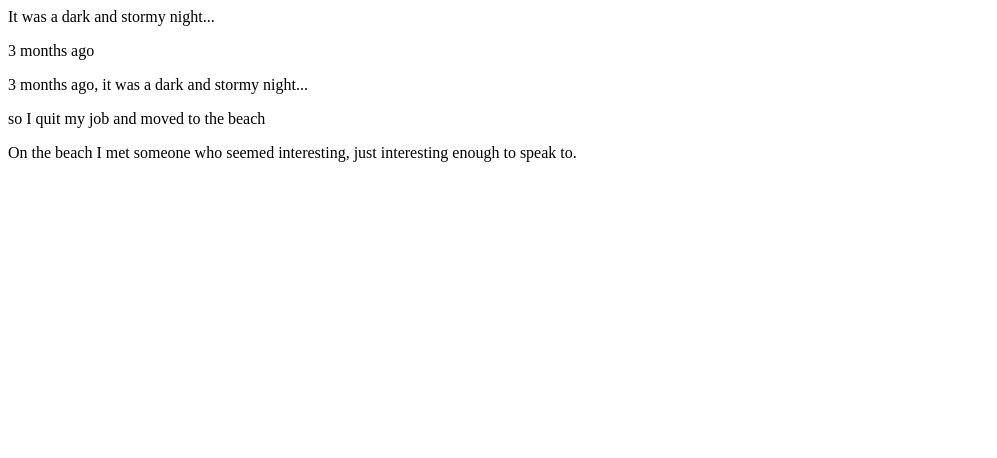
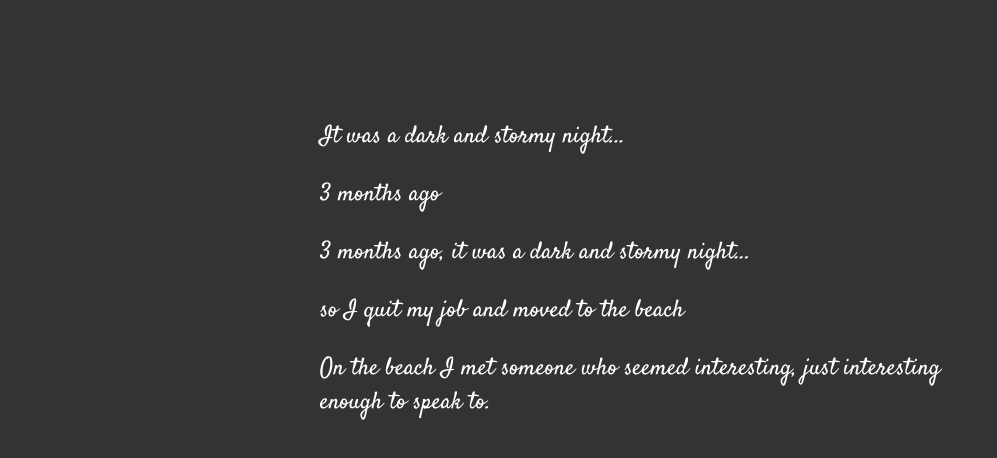
Before and after one commit to code-front/fireside-story, a plain HTML site: page index.html in a window 1280 px wide. Shown: the whole page, without its empty margins (0-997 px from the left). Drawn offline with Linux system fonts and the light colour scheme.

Commit message:
added style.css

```diff
--- a/index.html
+++ b/index.html
@@ -1,4 +1,8 @@
 <html>
+  <head>
+      <link rel="stylesheet" type="text/css" href="style.css">
+      <link href="https://fonts.googleapis.com/css?family=Satisfy" rel="stylesheet">
+  </head>
   <body>
     <p>It was a dark and stormy night...</p>
     <p>3 months ago</p>
--- a/style.css
+++ b/style.css
@@ -1,4 +1,7 @@
-body {
+  body {
     color: white;
-    background-color: black;
+    background-color: #333;
+    font-size: 150%;
+    font-family: 'Satisfy', cursive;
+    margin: 5em 25%;
   }
```
